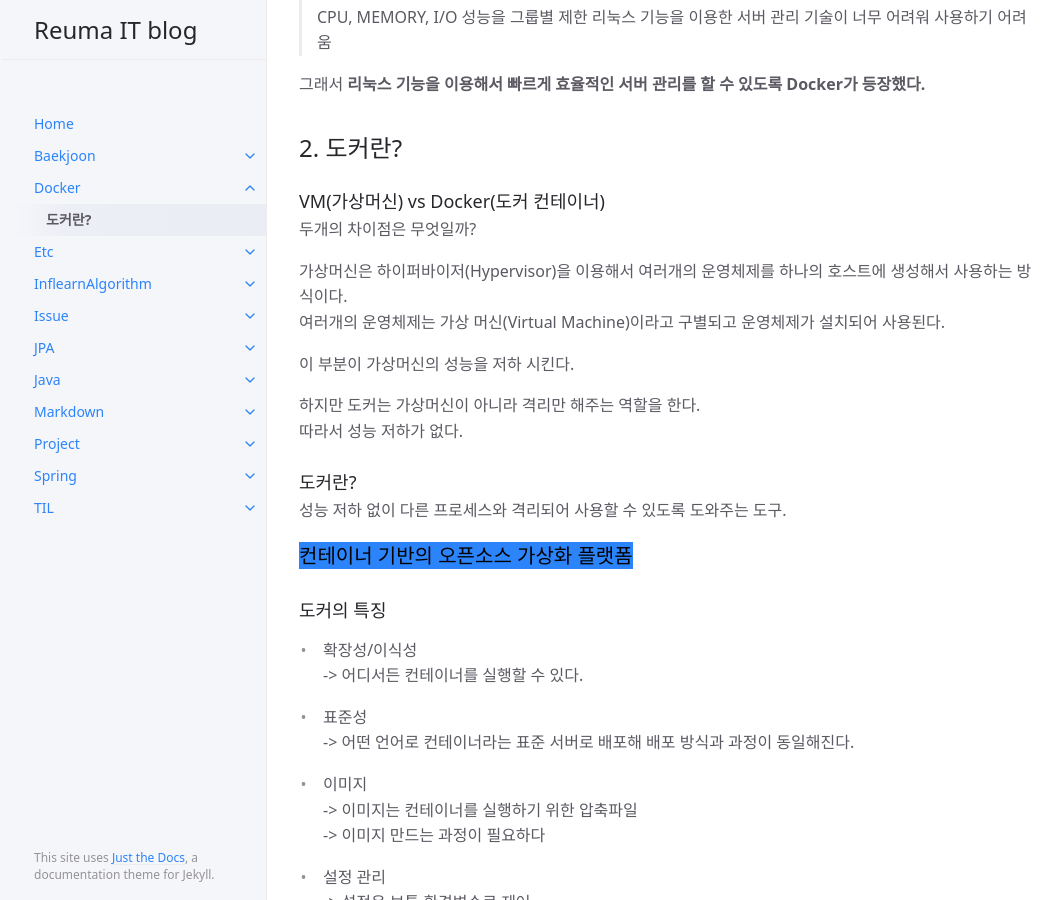
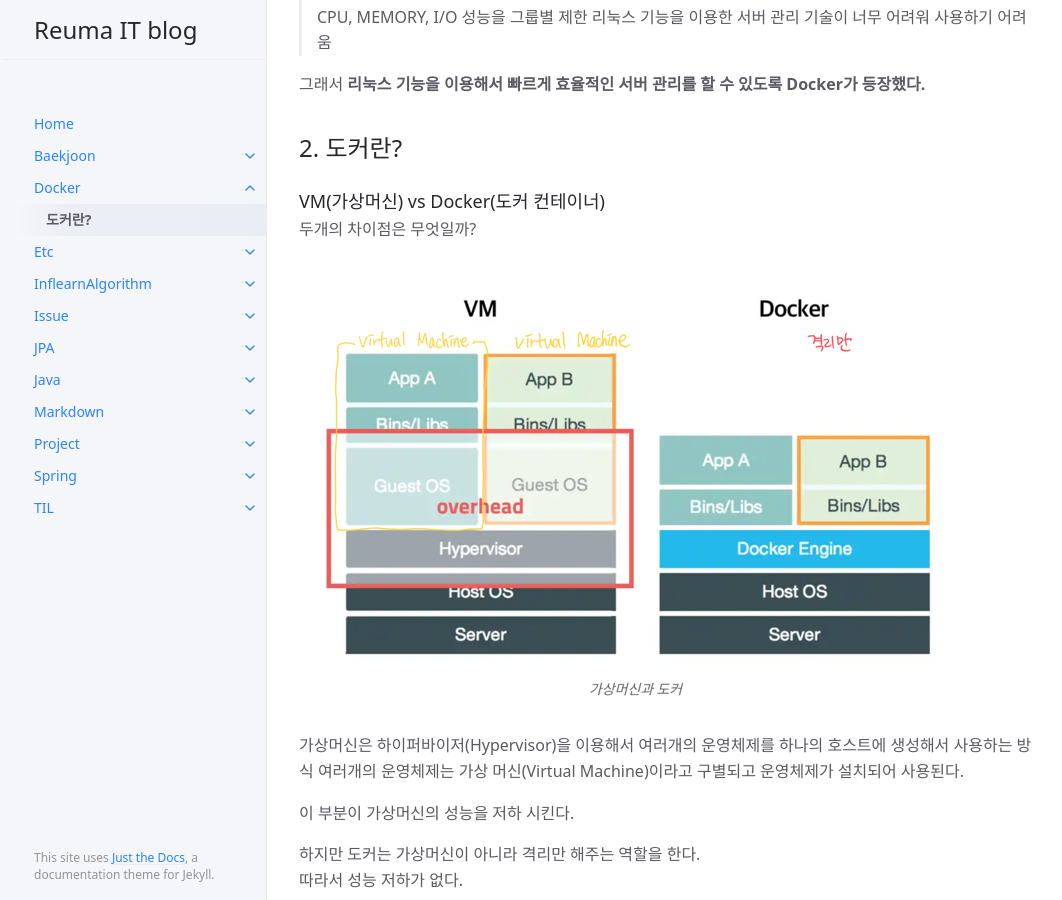
Before and after one commit to AReuma/AReuma.github.io, a Jekyll site: the page built from docs/Docker/Docker_section1.md, in a window 1280 px wide and 900 px high, scrolled down 844 px. Shown: the whole window, without its empty margins (105-1167 px from the left). Built offline with Jekyll 4.4.1, drawn with Linux system fonts in a browser that asks for light colours.

Commit message:
도커란 무엇인가

```diff
--- a/docs/Docker/Docker_section1.md
+++ b/docs/Docker/Docker_section1.md
@@ -9,6 +9,7 @@ parent: Docker
 
 ## 1. 도커가 탄생한 배경 ?
 
+
 서버를 관리하기 어려워서 탄생하게 되었다.
 
 서버를 처음 설정하게 되면 사용자를 만들고 방화벽, 네트워크 설정, 디펜던시 추가 ... 등등 복잡한 일련의 과정을 통해 설정했다.
@@ -18,16 +19,20 @@ parent: Docker
 어떤 한 부분에서 문제가 발생하면 프로그램의 작동 여부에 큰 영향을 미쳤다.
 
 서버를 관리하기 위해 과거부터 노력을 했었는데
+
 ### 1. 문서로 관리
+
 
 ### 2. 설정 파일로 관리
 > 코드로 설정 파일 관리
 > 한 서버에 다른 버전 여러개 설치가 어려움
 
+
 ### 3. 가상 머신으로 관리
 > 느림
 > 가상 머신을 여러개 이용해서 하나씩 띄워 사용
 > 처음부터 다시 셋팅을 할때 어떤식으로 만들었는지 모름
+
 
 ### 4.  자원 격리
 > 프로세스, 파일, 디렉토리를 가상으로 분리 (실제로 같은 장소에 있지만 다른 장소에 있도록)
@@ -45,7 +50,11 @@ parent: Docker
 
 두개의 차이점은 무엇일까?
 
-가상머신은 하이퍼바이저(Hypervisor)을 이용해서 여러개의 운영체제를 하나의 호스트에 생성해서 사용하는 방식이다.
+![VM-Docker-image.png](/assets/images/Docker/VM-Docker-image.png)
+
+
+
+가상머신은 하이퍼바이저(Hypervisor)을 이용해서 여러개의 운영체제를 하나의 호스트에 생성해서 사용하는 방식
 여러개의 운영체제는 가상 머신(Virtual Machine)이라고 구별되고 운영체제가 설치되어 사용된다.
 
 이 부분이 가상머신의 성능을 저하 시킨다.
```
Also changed, not shown: assets/images/Docker/VM-Docker-image.png (added).
